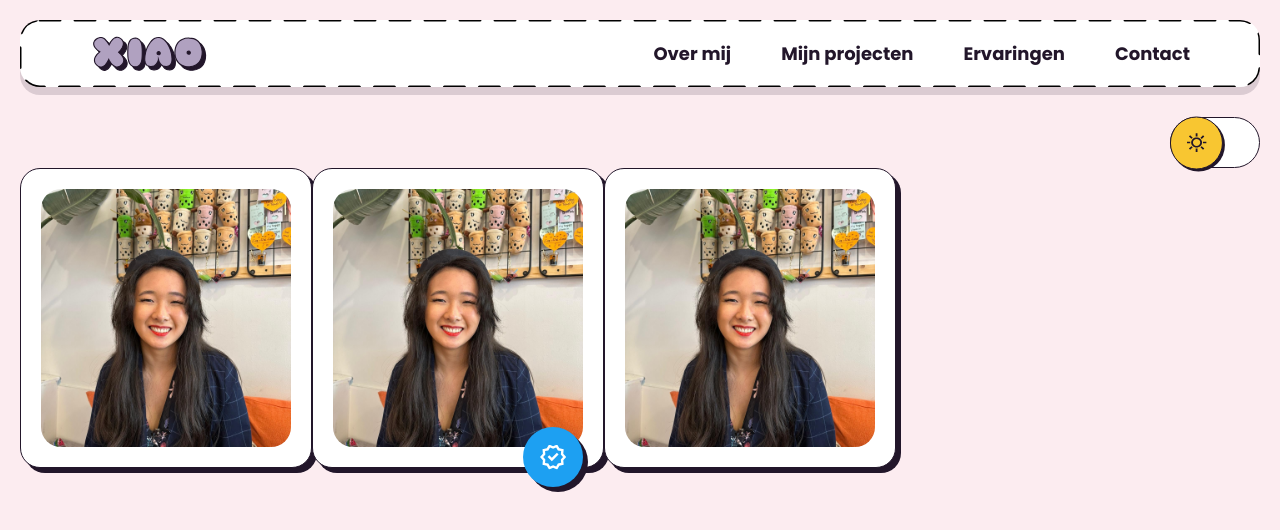
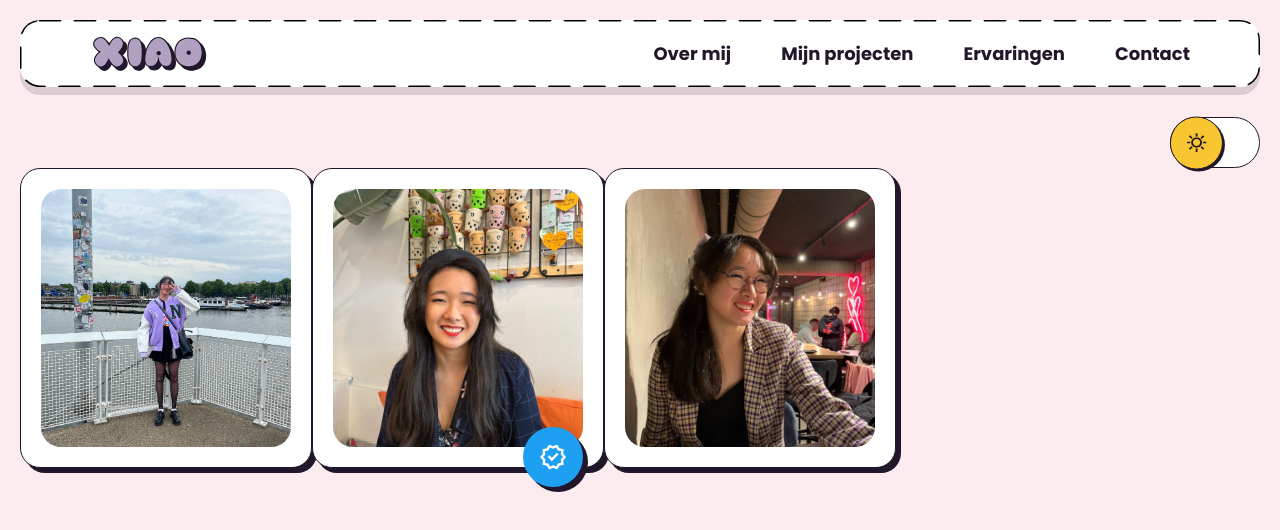
Before and after one commit to xiaonanpols21/Portfolio, a Next.js app: page / in a window 1280 px wide. Shown: the top 530 px of the page. Built offline with nearby package versions, Linux system fonts and the light colour scheme.

Commit message:
scroll cards mobile done

```diff
--- a/public/data/data.json
+++ b/public/data/data.json
@@ -1,7 +1,17 @@
 {
-    "header-images": {
-        "url-1": "../img/h-2.jpg",
-        "url-2": "../img/h-1.jpg",
-        "url-3": "../img/h-3.jpeg"
-    }
+    "headerImages": [
+        {
+            "url": "/img/h-2.jpg",
+            "alt": "Xiao Nan bij boba shop"
+        },
+        {
+            "url": "/img/h-1.jpg",
+            "alt": "Xiao Nan in Amsterdam",
+            "verified": true
+        },
+        {
+            "url": "/img/h-3.jpeg",
+            "alt": "Xiao Nan in Hongdae"
+        }
+    ]
 }
--- a/src/components/global/scollGallery/index.js
+++ b/src/components/global/scollGallery/index.js
@@ -1,17 +1,16 @@
 "use client";
 import { useEffect, useRef } from 'react';
-
 import Image from "next/image";
-
 import styles from "./scrollGallery.module.scss";
 
-export default function ScrollGallery() {
+export default function ScrollGallery({ data }) {
     const ulRef = useRef(null);
 
+    // Begin met de 2e card
     useEffect(() => {
         if (ulRef.current) {
             const liElement = ulRef.current.querySelector('li');
-            const gap = parseInt(window.getComputedStyle(ulRef.current).gap);
+            const gap = parseInt(window.getComputedStyle(ulRef.current).gap, 10);
             ulRef.current.scrollLeft = liElement.clientWidth + gap;
         }
     }, []);
@@ -19,32 +18,19 @@ export default function ScrollGallery() {
     return (
         <section className={styles.section}>
             <ul ref={ulRef}>
-                <li>
-                    <Image
-                        src="/img/h-1.jpg"
-                        width={300}
-                        height={260}
-                        alt="Xiao Nan Pols"
-                    />
-                </li>
-                <li>
-                    <Image
-                        src="/img/h-1.jpg"
-                        width={300}
-                        height={260}
-                        alt="Xiao Nan Pols"
-                    />
-                    <div className={styles.verified}></div>
-                </li>
-                <li>
-                    <Image
-                        src="/img/h-1.jpg"
-                        width={300}
-                        height={260}
-                        alt="Xiao Nan Pols"
-                    />
-                </li>
+                {data.map(item => (
+                    <li key={item}>
+                        <Image
+                            src={item.url}
+                            width={300}
+                            height={260}
+                            alt={item.alt}
+                        />
+
+                        {item.verified && <div className={styles.verified}></div>}
+                    </li>
+                ))}
             </ul>
         </section>
-    )
+    );
 }
--- a/src/components/hero/index.js
+++ b/src/components/hero/index.js
@@ -4,13 +4,13 @@ import ScrollGallery from "../global/scollGallery";
 
 import styles from "./hero.module.scss";
 
-console.log(data)
+export default function Hero() {
+    const imgData = data.headerImages;
 
-export default function Hero() {
     return (
         <section className={styles.section}>
             <DarkMode/>
-            <ScrollGallery/>
+            <ScrollGallery data={imgData} />
         </section>
     )
 }
```
